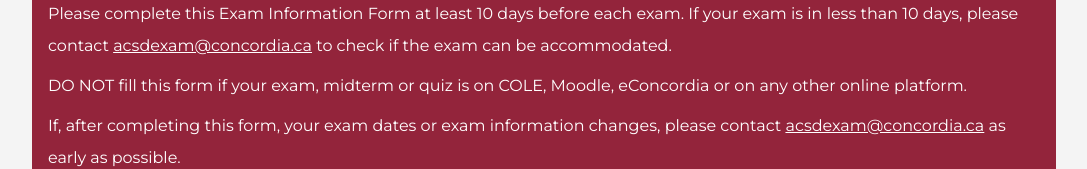
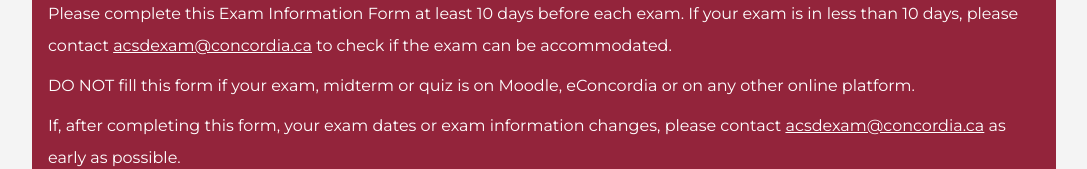
Before and after one commit to acsdexam/Exam-Form, a React (Create React App) app in the folder exams-form/: page / in a window 1280 px wide. Shown: the part 143-312 px from the top of the page, without its empty margins (96-1183 px from the left). Built offline with nearby package versions, Linux system fonts and the light colour scheme.

Commit message:
Update Title.js removed COLE reference

```diff
--- a/exams-form/src/components/Title.js
+++ b/exams-form/src/components/Title.js
@@ -20,7 +20,7 @@ const Title = () => {
       </p>
 
       <p>
-        DO NOT fill this form if your exam, midterm or quiz is on COLE, Moodle,
+        DO NOT fill this form if your exam, midterm or quiz is on Moodle,
         eConcordia or on any other online platform.
       </p>
 
```
